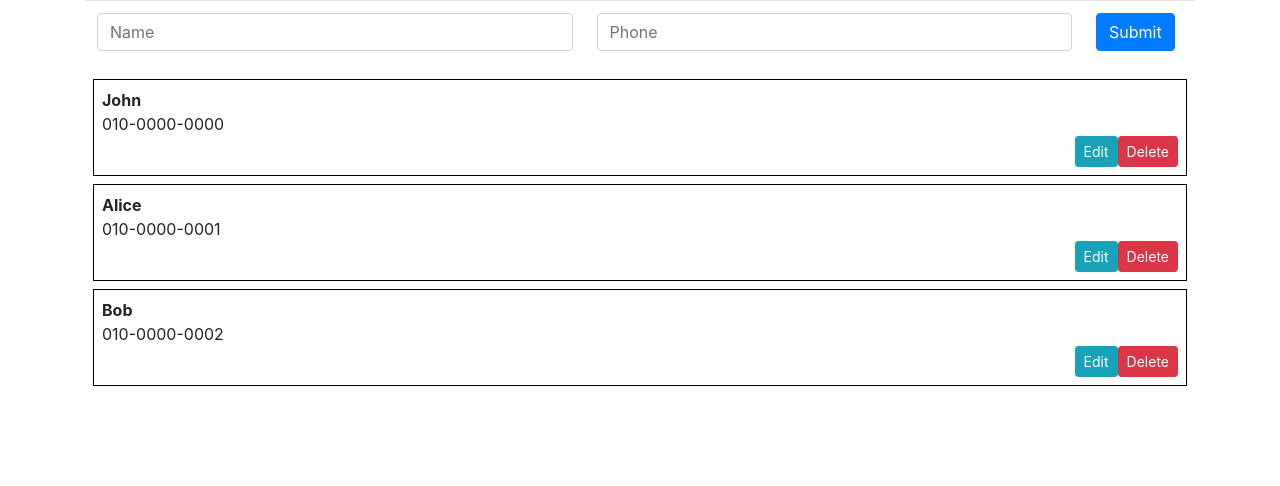
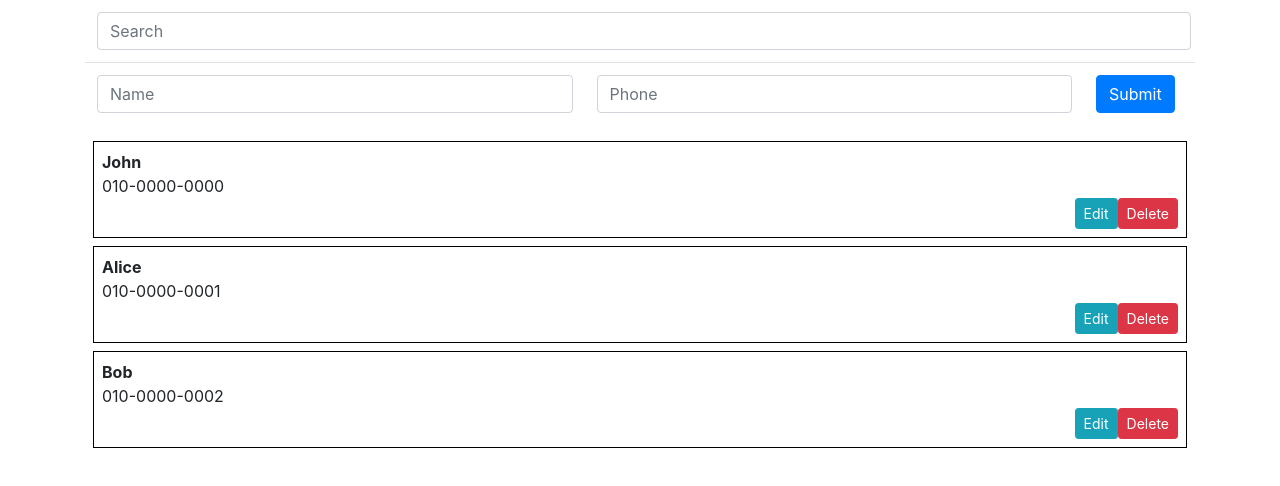
Before and after one commit to lamiru/phone-book, a React (Create React App) app: page / in a window 1280 px wide. Shown: the top 486 px of the page. Built offline with nearby package versions, Linux system fonts and the light colour scheme.

Commit message:
add searching

```diff
--- a/src/App.js
+++ b/src/App.js
@@ -21,7 +21,13 @@ export default class App extends Component {
         name: 'Bob',
         phone: '010-0000-0002'
       }
-    ]
+    ],
+    keyword: ''
+  }
+  handleChange = (e) => {
+    this.setState({
+      keyword: e.target.value
+    })
   }
   handleCreate = (info) => {
     this.setState({
@@ -45,11 +51,23 @@ export default class App extends Component {
     })
   }
   render() {
+    const { infos, keyword } = this.state
+    const filteredInfos = infos.filter(
+      info => info.name.toLowerCase().indexOf(keyword.toLowerCase()) !== -1
+    )
     return (
       <div className="container">
+        <div className="form-group p-2 m-0">
+          <input
+            className="form-control m-1"
+            placeholder="Search"
+            onChange={this.handleChange}
+            value={keyword}
+          />
+        </div>
         <PhoneForm onCreate={this.handleCreate} />
         <PhoneInfoList
-          infos={this.state.infos}
+          infos={filteredInfos}
           onRemove={this.handleRemove}
           onUpdate={this.handleUpdate}
         />
--- a/src/components/PhoneForm.jsx
+++ b/src/components/PhoneForm.jsx
@@ -23,9 +23,11 @@ export default class PhoneForm extends Component {
       <form onSubmit={this.handleSubmit}>
         <div className="form-group">
           <table className="table">
-            <col width="*" />
-            <col width="*" />
-            <col width="10%" />
+            <colgroup>
+              <col width="*" />
+              <col width="*" />
+              <col width="10%" />
+            </colgroup>
             <tbody>
               <tr>
                 <td>
--- a/src/components/PhoneInfo.jsx
+++ b/src/components/PhoneInfo.jsx
@@ -32,9 +32,9 @@ export default class PhoneInfo extends Component {
     }
     if (this.state.editing) {
       return (
-        <div style={style}>
-          <div><input className="form-control input-sm" onChange={this.handleChange} value={name} name="name" /></div>
-          <div><input className="form-control input-sm" onChange={this.handleChange} value={phone} name="phone" /></div>
+        <div className="form-group" style={style}>
+          <div><input className="form-control form-control-sm" onChange={this.handleChange} value={name} name="name" /></div>
+          <div><input className="form-control form-control-sm" onChange={this.handleChange} value={phone} name="phone" /></div>
           <div className="float-right">
             <button onClick={this.handleUpdate} className="btn btn-sm btn-info">Save</button>
             <button onClick={this.handleRemove} className="btn btn-sm btn-danger">Delete</button>
```
